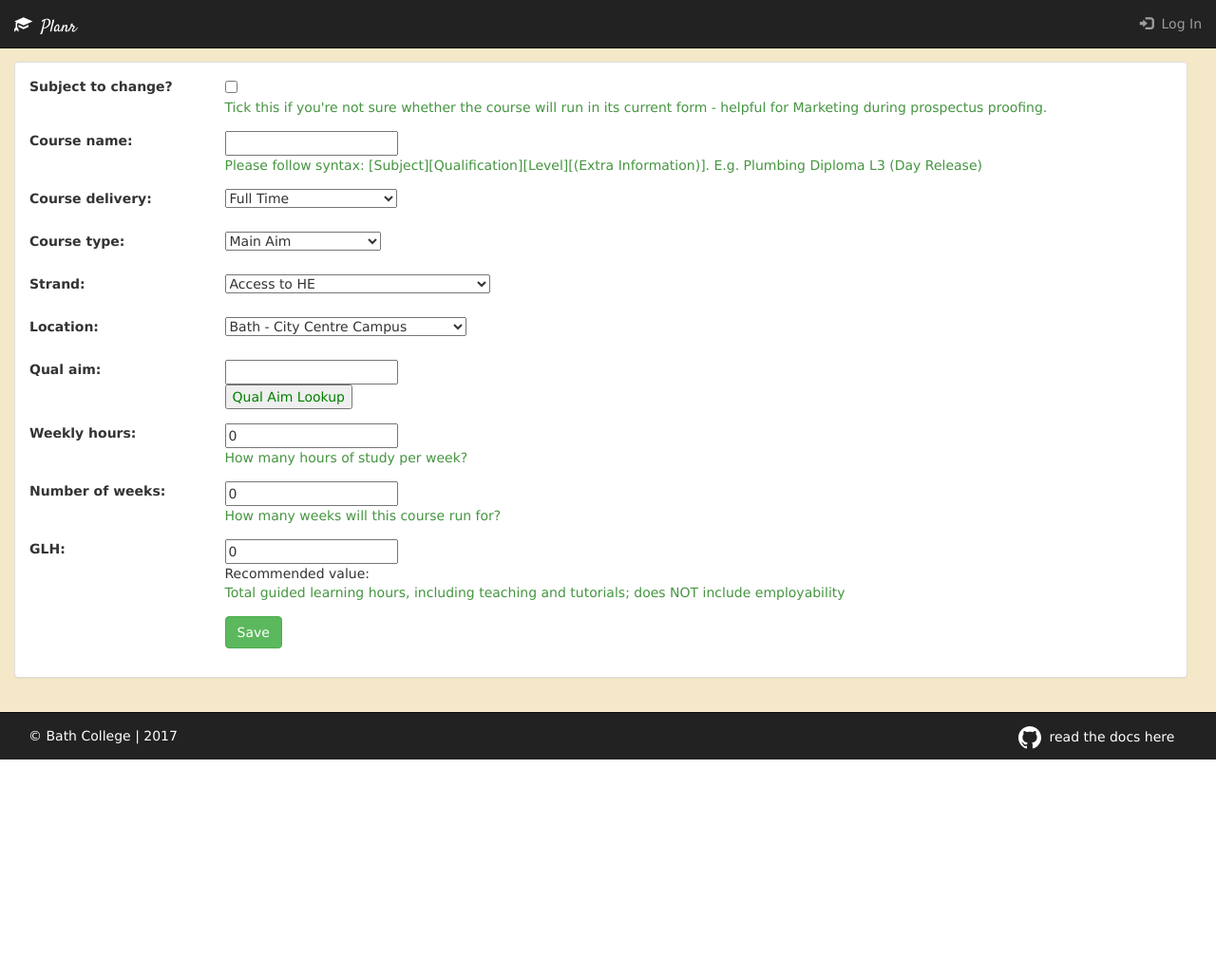
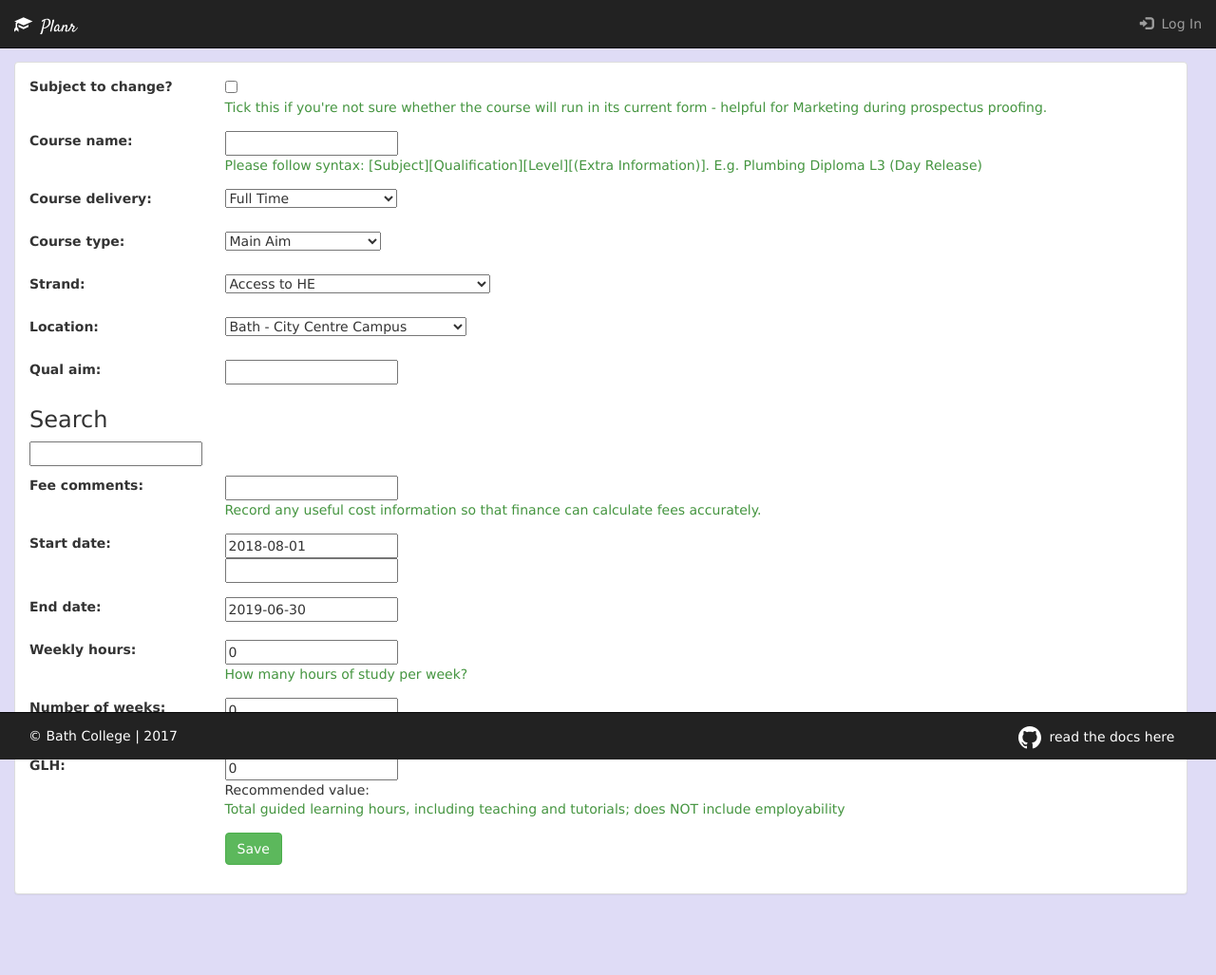
Before and after one commit to lb13/planr, a Django app: page /curriculum/offering/add/ in a window 1280 px wide. Shown: the whole page at 95% size. Before the commit the page ends 800 px from the top, so only its background shows below. Run offline with Django 3.2, Linux system fonts and the light colour scheme; data comes from the database, SQL or seed files in the repository; both versions use the stored data as it was after the commit; some libraries are stand-ins or nearby versions.

Commit message:
Tried Ajax search, failed!

```diff
--- a/curriculum/models.py
+++ b/curriculum/models.py
@@ -10,7 +10,7 @@
     class Meta:
         verbose_name_plural = "LARS Entries"
     def __str__(self):
-        return self.qual_aim
+        return self.qual_aim + ' ' + self.qual_aim_title
 
 class OldOffering(models.Model):
     course_id = models.AutoField(primary_key=True)
--- /dev/null
+++ b/curriculum/static/curriculum/ajax.js
@@ -0,0 +1,23 @@
+$(function(){
+
+  $('#search').keyup(function() {
+
+    $.ajax({
+      type: "POST",
+      url: "/search/",
+      data: {
+        'search_text' : $('#search').val(),
+        'csrfmiddlewaretoken' : $("input[name=csrfmiddlewaretoken]").val()
+      },
+      success: searchSuccess,
+      dataType: 'html'
+    });
+
+  });
+
+});
+
+function searchSuccess(data, textStatus, jqXHR)
+{
+  $('#search-results').innerHTML(data);
+}
--- a/curriculum/static/curriculum/style.css
+++ b/curriculum/static/curriculum/style.css
@@ -1,5 +1,6 @@
 body{
-  background: url("images/bg.png");
+  background-color: #DFDCF6;
+
   font-family: 'Century Gothic', Verdana, Arial, sans-serif;
   padding-top: 65px;
   padding-bottom: 65px;
--- a/curriculum/templates/curriculum/add-form.html
+++ b/curriculum/templates/curriculum/add-form.html
@@ -1,5 +1,5 @@
 {% extends 'curriculum/base.html' %}
-{% block title %}{% endblock %}
+{% block title %}Add Offering{% endblock %}
 
 {% block body %}
 <div class="container-fluid">
@@ -63,8 +63,34 @@
 <div class="form-group">
   <label class="col-sm-2">{{ form.qual_aim.label_tag }}</label>
   <div class="col-sm-10">{{ form.qual_aim }}<br>
-    <a href="/lookup/"><button>Qual Aim Lookup</button></a>
     <span style="color: #459540">{{ form.qual_aim.help_text }}</span>
+  </div>
+</div>
+
+<h3>Search</h3>
+{% csrf_token %}
+<input type="text" id="search" name="search"/>
+<p id="search-results"></p>
+
+<div class="form-group">
+  <label class="col-sm-2">{{ form.fee_comments.label_tag }}</label>
+  <div class="col-sm-10">{{ form.fee_comments }}<br>
+    <span style="color: #459540">Record any useful cost information so that finance can calculate fees accurately.</span>
+  </div>
+</div>
+
+<div class="form-group">
+  <label class="col-sm-2">{{ form.start_date.label_tag }}</label>
+  <div class="col-sm-10">{{ form.start_date }}<br>
+    <input type="text" id="datepicker"/>
+    <span style="color: #459540">{{ form.start_date.help_text }}</span>
+  </div>
+</div>
+
+<div class="form-group">
+  <label class="col-sm-2">{{ form.end_date.label_tag }}</label>
+  <div class="col-sm-10">{{ form.end_date }}<br>
+    <span style="color: #459540">{{ form.end_date.help_text }}</span>
   </div>
 </div>
 
--- a/curriculum/templates/curriculum/base.html
+++ b/curriculum/templates/curriculum/base.html
@@ -8,12 +8,12 @@
   <link rel="stylesheet" href="https://maxcdn.bootstrapcdn.com/bootstrap/3.3.7/css/bootstrap.min.css" integrity="sha384-BVYiiSIFeK1dGmJRAkycuHAHRg32OmUcww7on3RYdg4Va+PmSTsz/K68vbdEjh4u" crossorigin="anonymous">
   <link rel="stylesheet" type="text/css" href="{% static 'curriculum/style.css' %}">
   <link href="https://fonts.googleapis.com/css?family=Satisfy" rel="stylesheet">
-  <script src="https://ajax.googleapis.com/ajax/libs/jquery/1.12.4/jquery.min.js"></script>
   <script src="https://maxcdn.bootstrapcdn.com/bootstrap/3.3.7/js/bootstrap.min.js" integrity="sha384-Tc5IQib027qvyjSMfHjOMaLkfuWVxZxUPnCJA7l2mCWNIpG9mGCD8wGNIcPD7Txa" crossorigin="anonymous"></script>
   <script
   src="https://code.jquery.com/jquery-3.2.1.min.js"
   integrity="sha256-hwg4gsxgFZhOsEEamdOYGBf13FyQuiTwlAQgxVSNgt4="
   crossorigin="anonymous"></script>
+
 </head>
 
 <body>
@@ -96,6 +96,7 @@
 
 <script type="text/javascript" src="{% static 'curriculum/tablesorter.js' %}"></script>
 <script type="text/javascript" src="{% static 'curriculum/custom.js' %}"></script>
+  <script src="{% static 'curriculum/ajax.js' %}"></script>
 <script>
 $(document).ready(function()
     {
--- a/curriculum/views.py
+++ b/curriculum/views.py
@@ -4,6 +4,7 @@
 from django.core.urlresolvers import reverse_lazy
 from django.http import JsonResponse
 from django.db.models import Q
+from django.shortcuts import render_to_response
 
 class IndexView(generic.ListView):
     template_name = 'curriculum/index.html'
@@ -31,3 +32,13 @@
 class OfferingDelete(DeleteView):
     model = Offering
     success_url = reverse_lazy('curriculum:index')
+
+def search_lars(request):
+    if request.method == "POST":
+        search_text = request.POST['search_text']
+    else:
+        search_text = ''
+
+    lars = Lars.objects.filter(qual_aim__icontains=search_text)
+
+    return render_to_response('curriculum/ajax_search.html', {'lars': lars})
--- a/planr/urls.py
+++ b/planr/urls.py
@@ -6,4 +6,5 @@
     url(r'^$', views.IndexView.as_view(), name='index'),
     url(r'^admin/', admin.site.urls),
     url(r'^curriculum/', include('curriculum.urls')),
+    url(r'^search/$', views.search_lars, name='search'),
 ]
```
Also changed, not shown: db.sqlite3, 3 other files.
